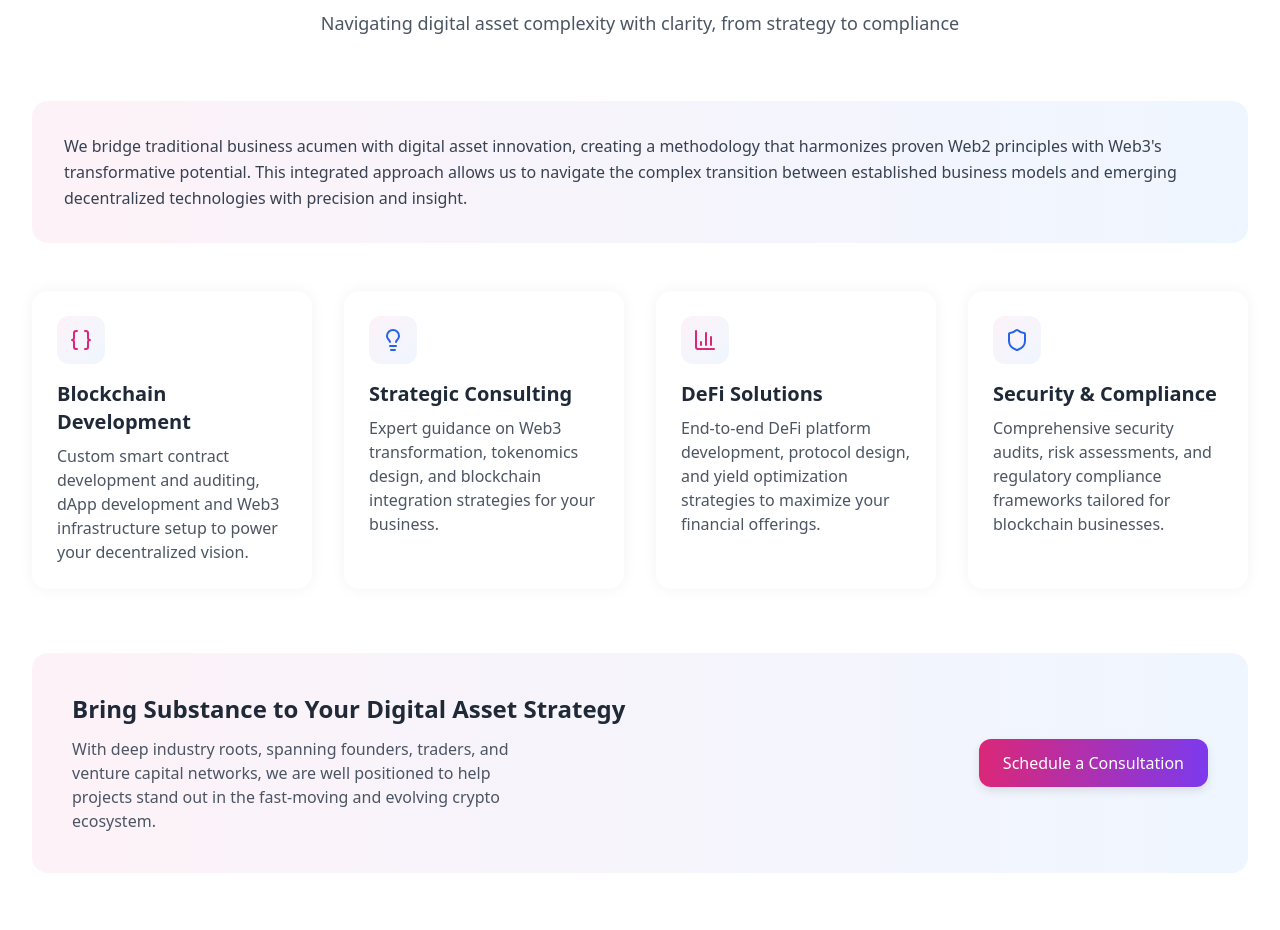
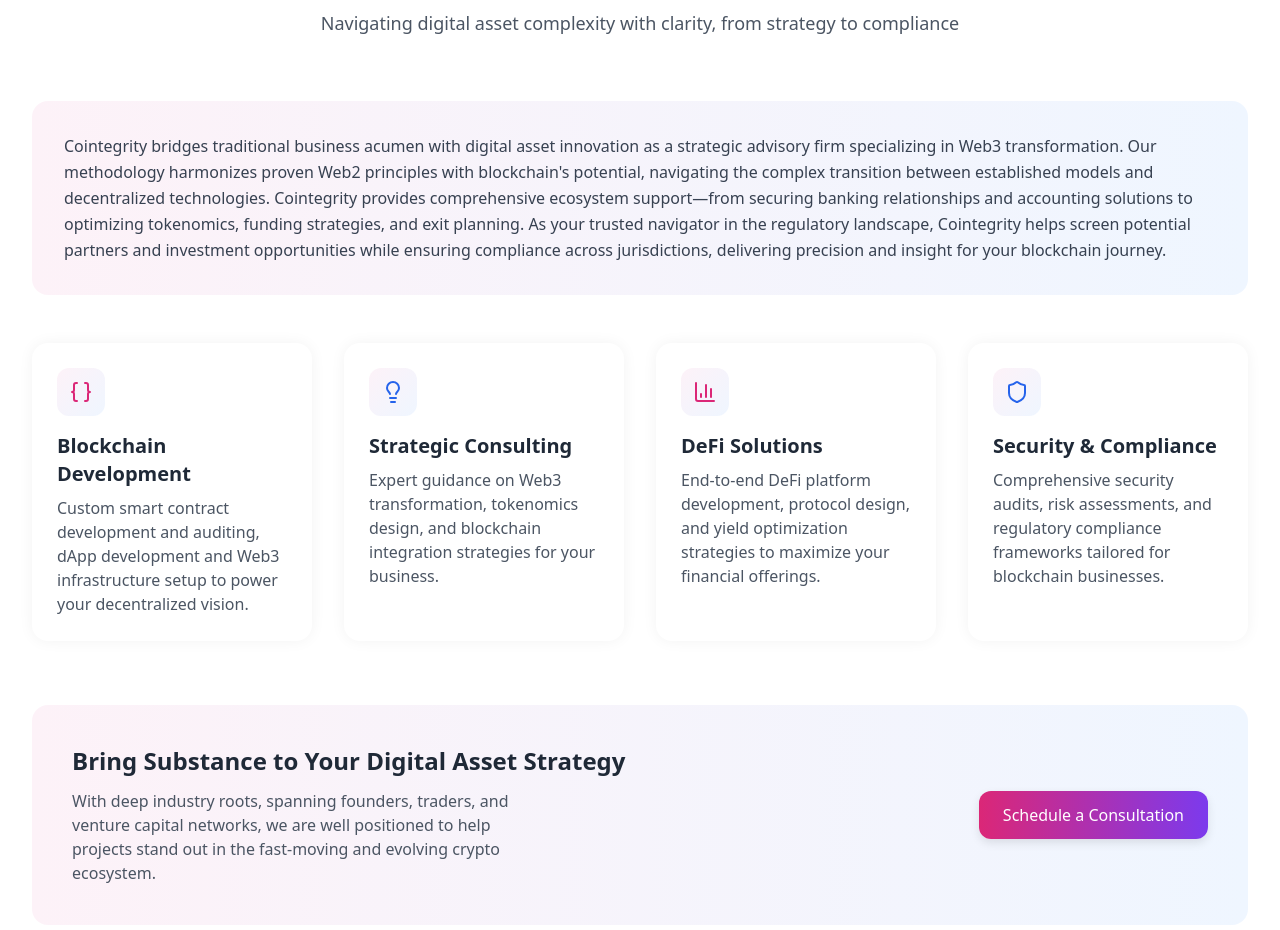
Before and after one commit to TThinn/cointegrity-66, a React (Vite) app: page / in a window 1280 px wide. Shown: the part 1020-1950 px from the top of the page. Built offline with nearby package versions, Linux system fonts and the light colour scheme.

Commit message:
Visual edit in Lovable
Edited UI in Lovable

```diff
--- a/src/components/Services.tsx
+++ b/src/components/Services.tsx
@@ -29,7 +29,7 @@ const Services = () => {
 
         {/* Opening description text box */}
         <div className="mb-12 p-8 rounded-2xl bg-gradient-to-r from-pink-50 to-blue-50">
-          <p className="text-gray-700 leading-relaxed">We bridge traditional business acumen with digital asset innovation, creating a methodology that harmonizes proven Web2 principles with Web3's transformative potential. This integrated approach allows us to navigate the complex transition between established business models and emerging decentralized technologies with precision and insight.</p>
+          <p className="text-gray-700 leading-relaxed">Cointegrity bridges traditional business acumen with digital asset innovation as a strategic advisory firm specializing in Web3 transformation. Our methodology harmonizes proven Web2 principles with blockchain's potential, navigating the complex transition between established models and decentralized technologies. Cointegrity provides comprehensive ecosystem support—from securing banking relationships and accounting solutions to optimizing tokenomics, funding strategies, and exit planning. As your trusted navigator in the regulatory landscape, Cointegrity helps screen potential partners and investment opportunities while ensuring compliance across jurisdictions, delivering precision and insight for your blockchain journey.</p>
         </div>
 
         <div className="grid grid-cols-1 md:grid-cols-2 lg:grid-cols-4 gap-8">
```
